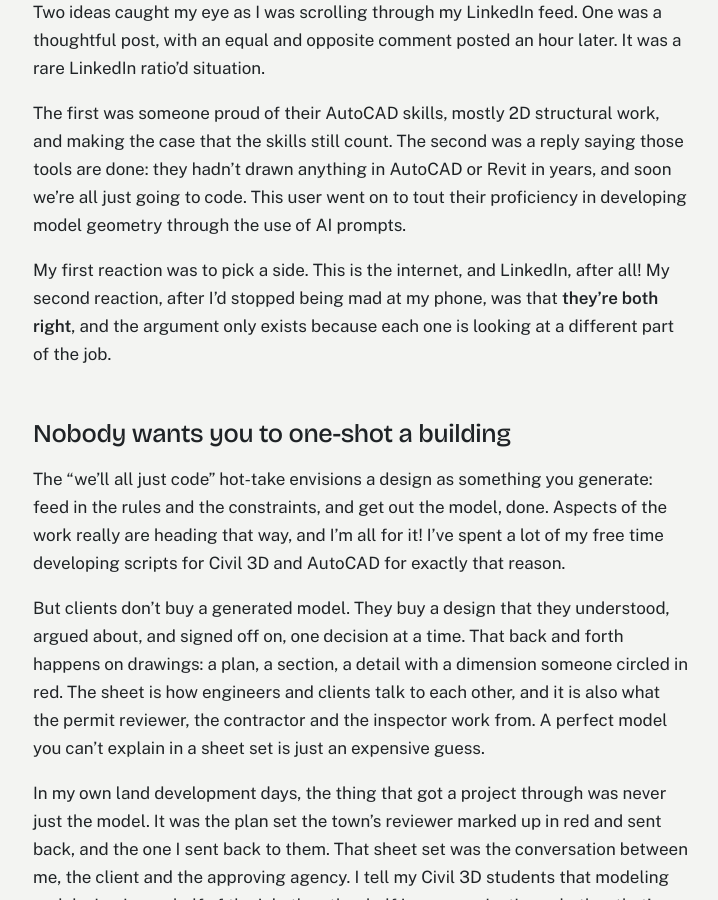
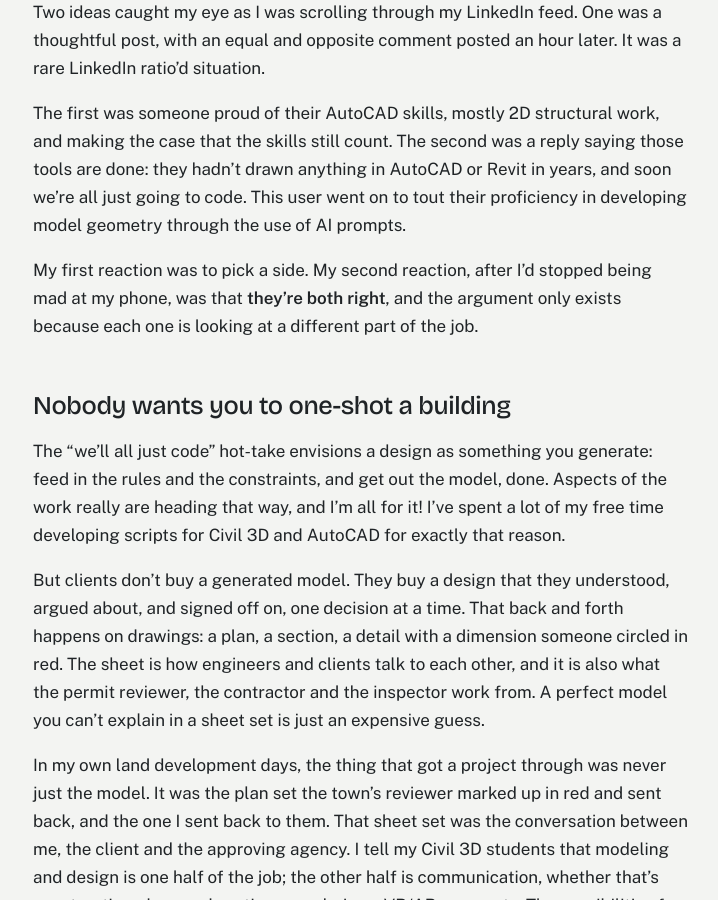
Before and after one commit to fiftyshadesofgrading/Homepage, a Jekyll site: the page built from _posts/2026-11-27-autocad-isnt-dead.md, in a window 1280 px wide and 900 px high, scrolled down 402 px. Shown: the whole window, without its empty margins (279-997 px from the left). Built offline with Jekyll 4.4.1, drawn with Linux system fonts in a browser that asks for light colours.

Commit message:
Revise sentence for clarity in AutoCAD discussion
Corrected a sentence structure for clarity in the discussion about AutoCAD and coding.

```diff
--- a/_posts/2026-11-27-autocad-isnt-dead.md
+++ b/_posts/2026-11-27-autocad-isnt-dead.md
@@ -11,7 +11,7 @@ Two ideas caught my eye as I was scrolling through my LinkedIn feed. One was a t
 
 The first was someone proud of their AutoCAD skills, mostly 2D structural work, and making the case that the skills still count. The second was a reply saying those tools are done: they hadn't drawn anything in AutoCAD or Revit in years, and soon we're all just going to code. This user went on to tout their proficiency in developing model geometry through the use of AI prompts.
 
-My first reaction was to pick a side. This is the internet, and LinkedIn, after all! My second reaction, after I'd stopped being mad at my phone, was that **they're both right**, and the argument only exists because each one is looking at a different part of the job.
+My first reaction was to pick a side. My second reaction, after I'd stopped being mad at my phone, was that **they're both right**, and the argument only exists because each one is looking at a different part of the job.
 
 ## Nobody wants you to one-shot a building
 
```
